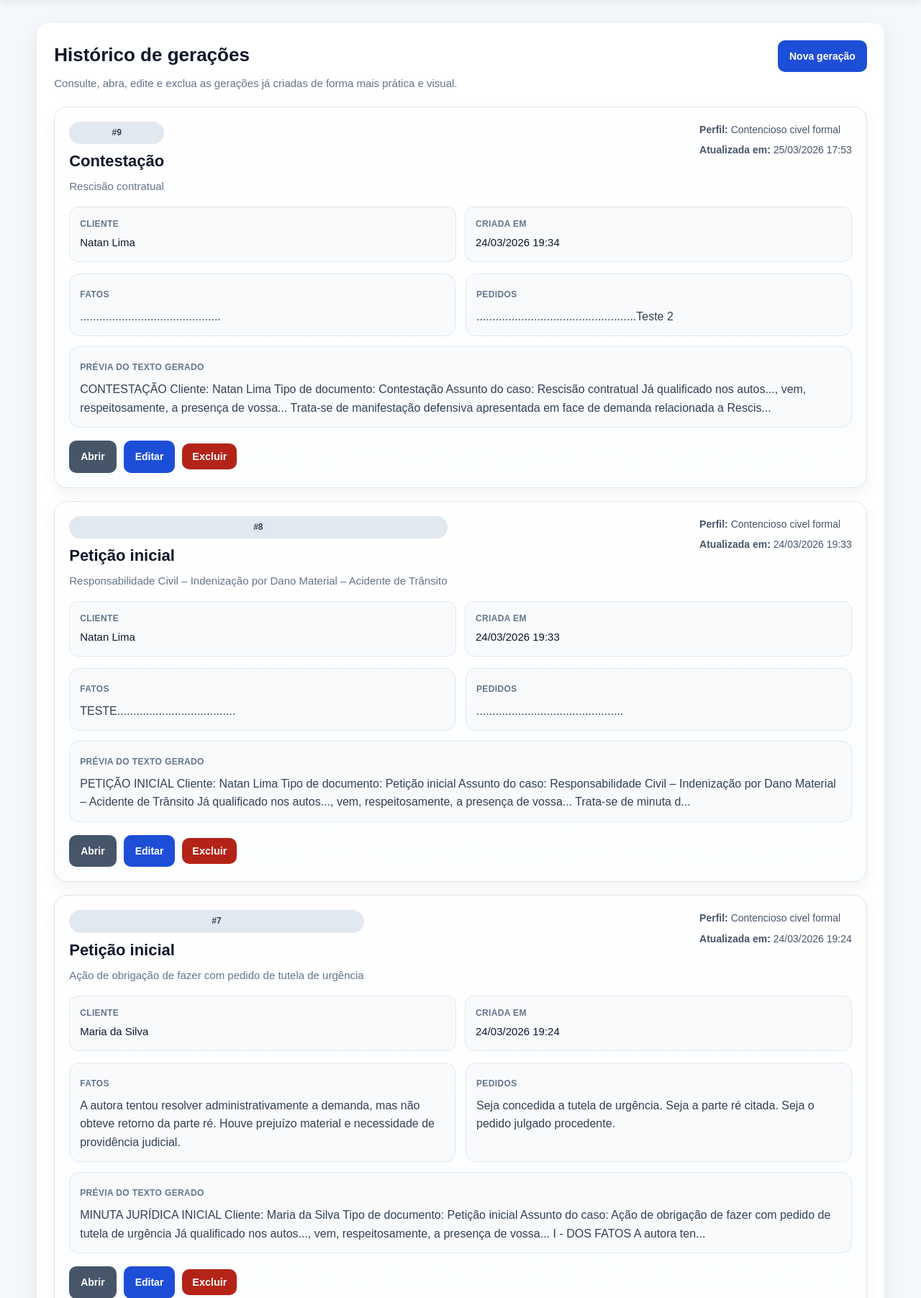
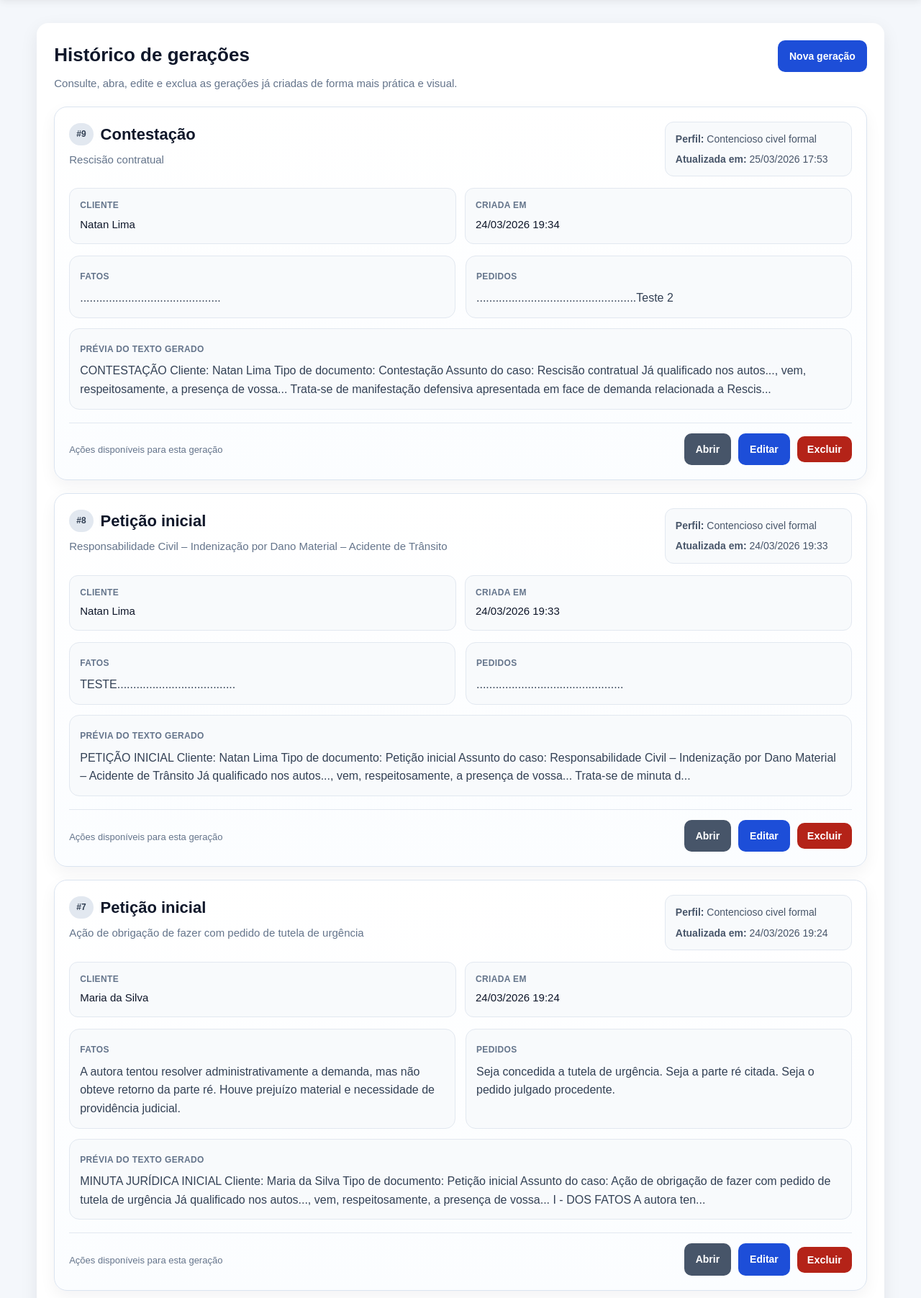
Before and after one commit to NatanLima3103/juridico_ai, a FastAPI app: page /generations/ in a window 1280 px wide. Shown: the part 170-1973 px from the top of the page at 72% size. Run offline with FastAPI, Linux system fonts and the light colour scheme.

Commit message:
Para zipar

```diff
--- a/app/static/css/style.css
+++ b/app/static/css/style.css
@@ -186,6 +186,9 @@ button.botao:disabled,
 }
 
 .botao-perigo {
+    display: inline-flex;
+    align-items: center;
+    justify-content: center;
     background: #b42318;
     color: #ffffff;
     border: none;
@@ -770,11 +773,21 @@ input[type="number"] {
     display: flex;
     flex-direction: column;
     gap: 6px;
+    flex: 1 1 420px;
+    min-width: 0;
+}
+
+.geracao-titulo-linha {
+    display: flex;
+    align-items: center;
+    gap: 10px;
+    flex-wrap: wrap;
 }
 
 .geracao-identificacao h3 {
     font-size: 22px;
     color: #0f172a;
+    word-break: break-word;
 }
 
 .geracao-meta {
@@ -783,6 +796,12 @@ input[type="number"] {
     gap: 6px;
     color: #475569;
     font-size: 14px;
+    background: #f8fafc;
+    border: 1px solid #e2e8f0;
+    border-radius: 12px;
+    padding: 12px 14px;
+    min-width: 260px;
+    max-width: 100%;
 }
 
 .geracao-card-grid {
@@ -800,6 +819,7 @@ input[type="number"] {
     display: flex;
     flex-direction: column;
     gap: 4px;
+    min-width: 0;
 }
 
 .geracao-resumos {
@@ -814,6 +834,7 @@ input[type="number"] {
     border: 1px solid #e2e8f0;
     border-radius: 14px;
     padding: 14px;
+    min-width: 0;
 }
 
 .geracao-resumo-box-largo {
@@ -823,6 +844,23 @@ input[type="number"] {
 .geracao-resumo-box p {
     margin-top: 6px;
     color: #334155;
+    word-break: break-word;
+    overflow-wrap: anywhere;
+}
+
+.geracao-card-rodape {
+    display: flex;
+    justify-content: space-between;
+    align-items: center;
+    gap: 14px;
+    flex-wrap: wrap;
+    padding-top: 14px;
+    border-top: 1px solid #e2e8f0;
+}
+
+.geracao-status-visual {
+    display: flex;
+    align-items: center;
 }
 
 .geracao-card-acoes {
@@ -830,10 +868,12 @@ input[type="number"] {
     gap: 10px;
     flex-wrap: wrap;
     align-items: center;
+    justify-content: flex-end;
 }
 
 .geracao-card-acoes form {
     margin: 0;
+    display: flex;
 }
 
 @media (max-width: 900px) {
@@ -846,6 +886,10 @@ input[type="number"] {
 
     .info-box-largo {
         grid-column: span 1;
+    }
+
+    .geracao-meta {
+        min-width: 100%;
     }
 }
 
@@ -866,7 +910,8 @@ input[type="number"] {
     .cabecalho-pagina,
     .cabecalho-resultado,
     .bloco-informativo-topo,
-    .geracao-card-topo {
+    .geracao-card-topo,
+    .geracao-card-rodape {
         flex-direction: column;
         align-items: stretch;
     }
@@ -877,6 +922,10 @@ input[type="number"] {
     .geracao-card-acoes {
         width: 100%;
         flex-direction: column;
+    }
+
+    .geracao-card-acoes form {
+        width: 100%;
     }
 
     .botao,
--- a/app/templates/generations_list.html
+++ b/app/templates/generations_list.html
@@ -31,8 +31,11 @@
                 <article class="geracao-card">
                     <div class="geracao-card-topo">
                         <div class="geracao-identificacao">
+                            <div class="geracao-titulo-linha">
                                 <span class="badge badge-neutro">#{{ geracao.id }}</span>
                                 <h3>{{ geracao.document_type }}</h3>
+                            </div>
+
                             <p class="texto-suave">{{ geracao.case_subject }}</p>
                         </div>
 
@@ -76,6 +79,11 @@
                         </div>
                     </div>
 
+                    <div class="geracao-card-rodape">
+                        <div class="geracao-status-visual">
+                            <span class="texto-pequeno">Ações disponíveis para esta geração</span>
+                        </div>
+
                         <div class="geracao-card-acoes">
                             <a class="botao botao-secundario" href="/generations/{{ geracao.id }}">Abrir</a>
                             <a class="botao" href="/generations/{{ geracao.id }}/edit">Editar</a>
@@ -90,6 +98,7 @@
                                 </button>
                             </form>
                         </div>
+                    </div>
                 </article>
             {% endfor %}
         </div>
```
Lines whose indentation alone changed are shown as unchanged.
